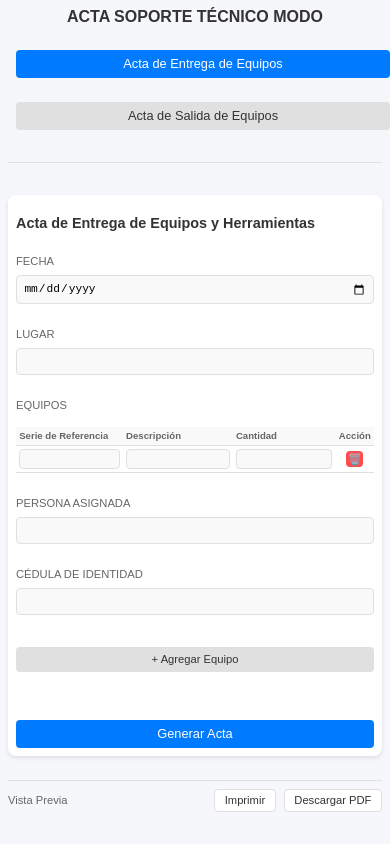
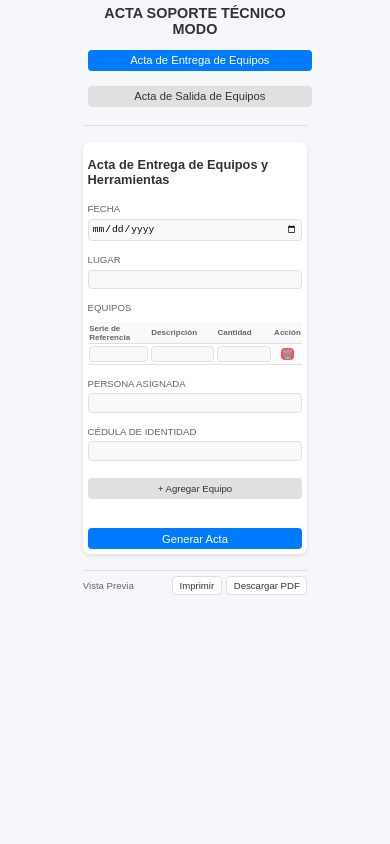
Before and after one commit to isangelgg2822/soporte-actas, a React (Create React App) app: page / in a window 390 px wide. Built offline with nearby package versions, Linux system fonts and the light colour scheme.

Commit message:
ajuste formulario ancho

```diff
--- a/src/App.css
+++ b/src/App.css
@@ -6,23 +6,23 @@ body {
   }
 
   .App {
-    max-width: 100%;
+    max-width: 60%;
     margin: 0 auto;
-    padding: 2rem;
+    padding: 1rem;
     box-sizing: border-box;
   }
 
   .header {
     text-align: center;
     border-bottom: 1px solid #e0e0e0;
-    padding-bottom: 1rem;
-    margin-bottom: 2rem;
+    padding-bottom: 0.5rem;
+    margin-bottom: 1rem;
   }
 
   .header h1 {
-    font-size: 1.5rem;
+    font-size: 1.2rem;
     color: #333;
-    margin: 0 0 1rem 0;
+    margin: 0 0 0.5rem 0;
   }
 
   .acta-options-table {
@@ -32,17 +32,17 @@ body {
   }
 
   .acta-options-table td {
-    padding: 0.5rem;
+    padding: 0.3rem;
     text-align: center;
   }
 
   .acta-option-btn {
     background-color: #e0e0e0;
     border: none;
-    padding: 0.75rem 1rem;
+    padding: 0.5rem 0.8rem;
     border-radius: 4px;
     cursor: pointer;
-    font-size: 1rem;
+    font-size: 0.9rem;
     color: #333;
     width: 100%;
     transition: background-color 0.3s;
@@ -59,39 +59,39 @@ body {
 
   main {
     background-color: #fff;
-    padding: 1.5rem;
+    padding: 1rem;
     border-radius: 8px;
     box-shadow: 0 2px 4px rgba(0, 0, 0, 0.1);
   }
 
   main h2 {
-    font-size: 1.2rem;
+    font-size: 1rem;
     color: #333;
-    margin-bottom: 1.5rem;
+    margin-bottom: 1rem;
   }
 
   .form {
     display: flex;
     flex-direction: column;
-    gap: 1.5rem;
+    gap: 0.8rem;
   }
 
   .form-group {
     display: flex;
     flex-direction: column;
-    gap: 0.5rem;
+    gap: 0.3rem;
   }
 
   .form-group label {
-    font-size: 0.9rem;
+    font-size: 0.8rem;
     color: #666;
   }
 
   .form-group input {
-    padding: 0.75rem;
+    padding: 0.4rem;
     border: 1px solid #e0e0e0;
     border-radius: 4px;
-    font-size: 0.9rem;
+    font-size: 0.8rem;
     background-color: #f9f9f9;
     width: 100%;
     box-sizing: border-box;
@@ -100,27 +100,27 @@ body {
   .equipment-table {
     width: 100%;
     border-collapse: collapse;
-    margin-top: 0.5rem;
+    margin-top: 0.3rem;
   }
 
   .equipment-table th,
   .equipment-table td {
-    padding: 0.5rem;
+    padding: 0.3rem;
     text-align: left;
     border-bottom: 1px solid #e0e0e0;
   }
 
   .equipment-table th {
-    font-size: 0.8rem;
+    font-size: 0.7rem;
     color: #666;
     background-color: #f9f9f9;
   }
 
   .equipment-table td input {
-    padding: 0.5rem;
+    padding: 0.3rem;
     border: 1px solid #e0e0e0;
     border-radius: 4px;
-    font-size: 0.9rem;
+    font-size: 0.8rem;
     background-color: #f9f9f9;
     width: 100%;
     box-sizing: border-box;
@@ -133,53 +133,53 @@ body {
   .delete-btn {
     background-color: #ff4d4f;
     border: none;
-    padding: 0.3rem;
+    padding: 0.2rem;
     border-radius: 4px;
     cursor: pointer;
     color: #fff;
-    font-size: 0.9rem;
+    font-size: 0.8rem;
   }
 
   .add-equipment-btn {
     background-color: #e0e0e0;
     border: none;
-    padding: 0.75rem;
+    padding: 0.5rem;
     border-radius: 4px;
     cursor: pointer;
-    font-size: 0.9rem;
+    font-size: 0.8rem;
     color: #333;
-    margin-top: 0.5rem;
+    margin-top: 0.3rem;
   }
 
   .submit-btn {
     background-color: #007bff;
     color: #fff;
     border: none;
-    padding: 0.75rem;
+    padding: 0.5rem;
     border-radius: 4px;
     cursor: pointer;
-    font-size: 1rem;
-    margin-top: 1.5rem;
+    font-size: 0.9rem;
+    margin-top: 1rem;
   }
 
   footer {
     display: flex;
     justify-content: space-between;
     align-items: center;
-    margin-top: 1.5rem;
-    padding-top: 0.5rem;
+    margin-top: 1rem;
+    padding-top: 0.3rem;
     border-top: 1px solid #e0e0e0;
     flex-wrap: wrap;
   }
 
   footer span {
-    font-size: 0.9rem;
+    font-size: 0.8rem;
     color: #666;
   }
 
   .footer-buttons {
     display: flex;
-    gap: 0.5rem;
+    gap: 0.3rem;
     flex-wrap: wrap;
   }
 
@@ -187,26 +187,26 @@ body {
   .download-btn {
     background-color: #fff;
     border: 1px solid #e0e0e0;
-    padding: 0.5rem 1rem;
+    padding: 0.4rem 0.8rem;
     border-radius: 4px;
     cursor: pointer;
-    font-size: 0.9rem;
+    font-size: 0.8rem;
     color: #333;
   }
 
   /* Estilos para la vista previa */
   .preview-section {
-    margin-top: 2rem;
-    padding: 1.5rem;
+    margin-top: 1rem;
+    padding: 1rem;
     background-color: #fff;
     border: 1px solid #000;
     border-radius: 0;
   }
 
   .preview-section h3 {
-    font-size: 1.2rem;
+    font-size: 1rem;
     color: #333;
-    margin-bottom: 1.5rem;
+    margin-bottom: 1rem;
   }
 
   .preview-content {
@@ -224,7 +224,7 @@ body {
 
   .info-table {
     width: 100%;
-    margin-bottom: 1.5rem;
+    margin-bottom: 1rem;
   }
 
   .info-table td {
@@ -243,7 +243,7 @@ body {
   .preview-table {
     width: 100%;
     border-collapse: collapse;
-    margin-bottom: 1.5rem;
+    margin-bottom: 1rem;
   }
 
   .preview-table th,
@@ -263,7 +263,7 @@ body {
   }
 
   .acta-text {
-    margin-top: 1.5rem;
+    margin-top: 1rem;
     line-height: 1.5;
     text-align: justify;
     font-size: 10pt;
@@ -272,7 +272,7 @@ body {
   .signatures {
     display: flex;
     justify-content: space-between;
-    margin-top: 3rem;
+    margin-top: 2rem;
     flex-wrap: wrap;
   }
 
@@ -341,7 +341,7 @@ body {
     }
 
     .signatures {
-      margin-top: 3rem;
+      margin-top: 2rem;
     }
 
     .signature p {
@@ -352,118 +352,17 @@ body {
   /* Estilos responsivos */
   @media (max-width: 768px) {
     .App {
-      padding: 1rem;
+      padding: 0.5rem;
     }
 
     .header h1 {
-      font-size: 1.2rem;
+      font-size: 1rem;
     }
 
     .acta-options-table td {
       display: block;
       width: 100%;
-      margin-bottom: 0.5rem;
-    }
-
-    .acta-option-btn {
-      font-size: 0.9rem;
-      padding: 0.5rem;
-    }
-
-    main {
-      padding: 1rem;
-    }
-
-    main h2 {
-      font-size: 1rem;
-    }
-
-    .form-group label {
-      font-size: 0.8rem;
-    }
-
-    .form-group input {
-      font-size: 0.8rem;
-      padding: 0.5rem;
-    }
-
-    .equipment-table th,
-    .equipment-table td {
-      font-size: 0.7rem;
-      padding: 0.3rem;
-    }
-
-    .equipment-table td input {
-      font-size: 0.8rem;
-      padding: 0.3rem;
-    }
-
-    .delete-btn {
-      font-size: 0.8rem;
-      padding: 0.2rem;
-    }
-
-    .add-equipment-btn {
-      font-size: 0.8rem;
-      padding: 0.5rem;
-    }
-
-    .submit-btn {
-      font-size: 0.9rem;
-      padding: 0.5rem;
-    }
-
-    footer span {
-      font-size: 0.8rem;
-    }
-
-    .print-btn,
-    .download-btn {
-      font-size: 0.8rem;
-      padding: 0.4rem 0.8rem;
-    }
-
-    .preview-section {
-      padding: 1rem;
-    }
-
-    .preview-section h3 {
-      font-size: 1rem;
-    }
-
-    .preview-content {
-      font-size: 9pt;
-    }
-
-    .preview-content h4 {
-      font-size: 11pt;
-    }
-
-    .info-table .label {
-      width: 40%;
-    }
-
-    .preview-table th,
-    .preview-table td {
-      font-size: 9pt;
-    }
-
-    .acta-text {
-      font-size: 9pt;
-    }
-
-    .signature {
-      min-width: 120px;
-    }
-  }
-
-  @media (max-width: 480px) {
-    .App {
-      padding: 0.5rem;
-    }
-
-    .header h1 {
-      font-size: 1rem;
+      margin-bottom: 0.3rem;
     }
 
     .acta-option-btn {
@@ -485,7 +384,7 @@ body {
 
     .form-group input {
       font-size: 0.7rem;
-      padding: 0.4rem;
+      padding: 0.3rem;
     }
 
     .equipment-table th,
@@ -533,6 +432,107 @@ body {
     }
 
     .preview-content {
+      font-size: 9pt;
+    }
+
+    .preview-content h4 {
+      font-size: 11pt;
+    }
+
+    .info-table .label {
+      width: 40%;
+    }
+
+    .preview-table th,
+    .preview-table td {
+      font-size: 9pt;
+    }
+
+    .acta-text {
+      font-size: 9pt;
+    }
+
+    .signature {
+      min-width: 120px;
+    }
+  }
+
+  @media (max-width: 480px) {
+    .App {
+      padding: 0.3rem;
+    }
+
+    .header h1 {
+      font-size: 0.9rem;
+    }
+
+    .acta-option-btn {
+      font-size: 0.7rem;
+      padding: 0.3rem;
+    }
+
+    main {
+      padding: 0.3rem;
+    }
+
+    main h2 {
+      font-size: 0.8rem;
+    }
+
+    .form-group label {
+      font-size: 0.6rem;
+    }
+
+    .form-group input {
+      font-size: 0.6rem;
+      padding: 0.2rem;
+    }
+
+    .equipment-table th,
+    .equipment-table td {
+      font-size: 0.5rem;
+      padding: 0.1rem;
+    }
+
+    .equipment-table td input {
+      font-size: 0.6rem;
+      padding: 0.1rem;
+    }
+
+    .delete-btn {
+      font-size: 0.6rem;
+      padding: 0.05rem;
+    }
+
+    .add-equipment-btn {
+      font-size: 0.6rem;
+      padding: 0.3rem;
+    }
+
+    .submit-btn {
+      font-size: 0.7rem;
+      padding: 0.3rem;
+    }
+
+    footer span {
+      font-size: 0.6rem;
+    }
+
+    .print-btn,
+    .download-btn {
+      font-size: 0.6rem;
+      padding: 0.2rem 0.4rem;
+    }
+
+    .preview-section {
+      padding: 0.3rem;
+    }
+
+    .preview-section h3 {
+      font-size: 0.8rem;
+    }
+
+    .preview-content {
       font-size: 8pt;
     }
 
@@ -555,10 +555,10 @@ body {
 
     .signatures {
       flex-direction: column;
-      gap: 1rem;
+      gap: 0.5rem;
     }
 
     .signature {
-      min-width: 100%;
+      min-width: 50%;
     }
   }
```
